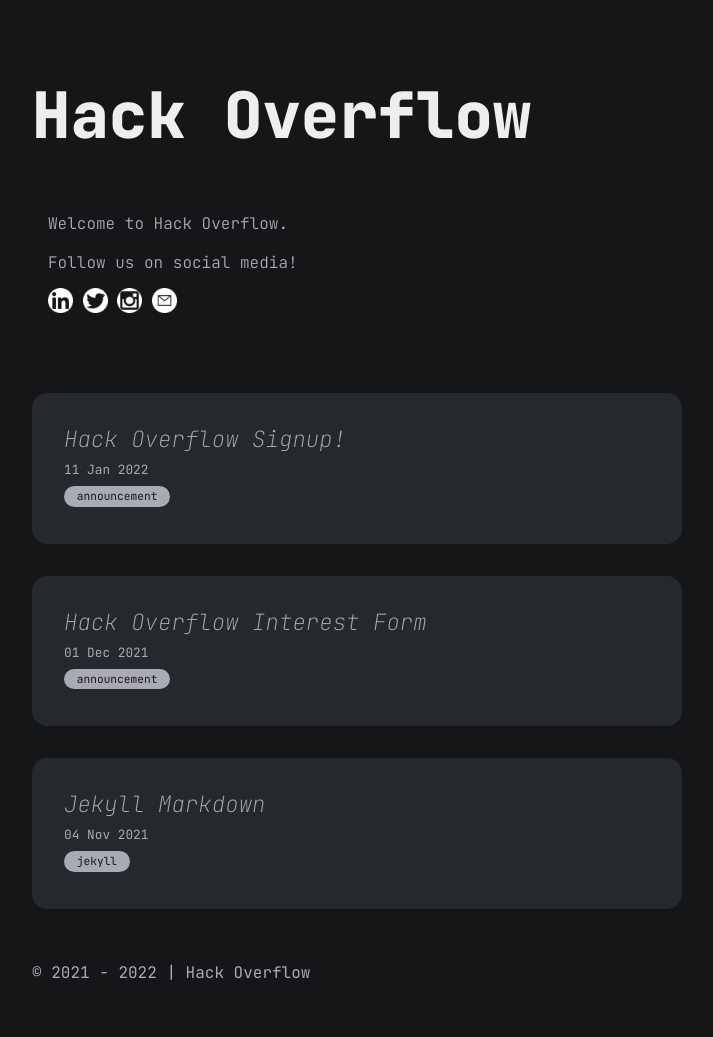
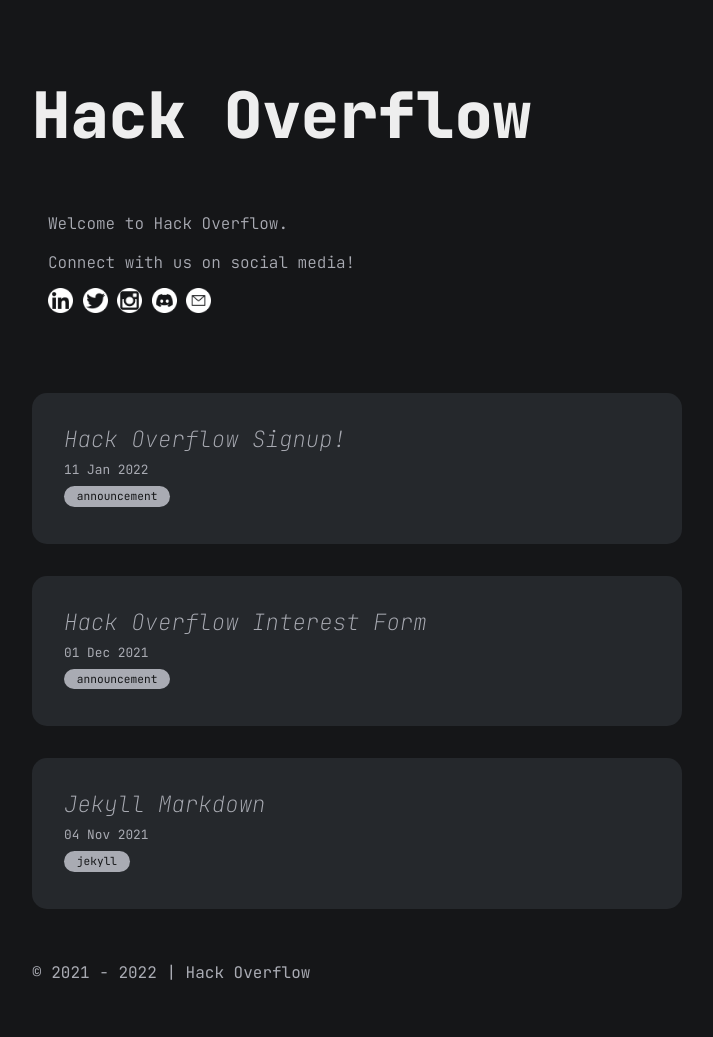
Before and after one commit to J-Souffle/T4GWebsite, a Jekyll site: the page built from index.md, in a window 1280 px wide. Shown: the whole page, without its empty margins (283-996 px from the left). Built offline with Jekyll 4.4.1, drawn with Linux system fonts in a browser that asks for light colours.

```diff
--- a/_data/author.yml
+++ b/_data/author.yml
@@ -6,7 +6,7 @@ description: "
   </p>
   <br/>
   <p>
-    Follow us on social media!
+    Connect with us on social media!
   </P>
 "
 email: team@hackoverflow.org
@@ -19,6 +19,8 @@ contact:
     url: https://twitter.com/HackoverflowGMU
   - title: instagram
     url: https://www.instagram.com/hackoverflowgmu/
+  - title: discord
+    url: https://discord.gg/dk6VHnMfKz
   #- title: dev
   #  url: https://dev.to/sharadcodes
   - title: email
```
Also changed, not shown: assets/icons/Discord.png (added).
